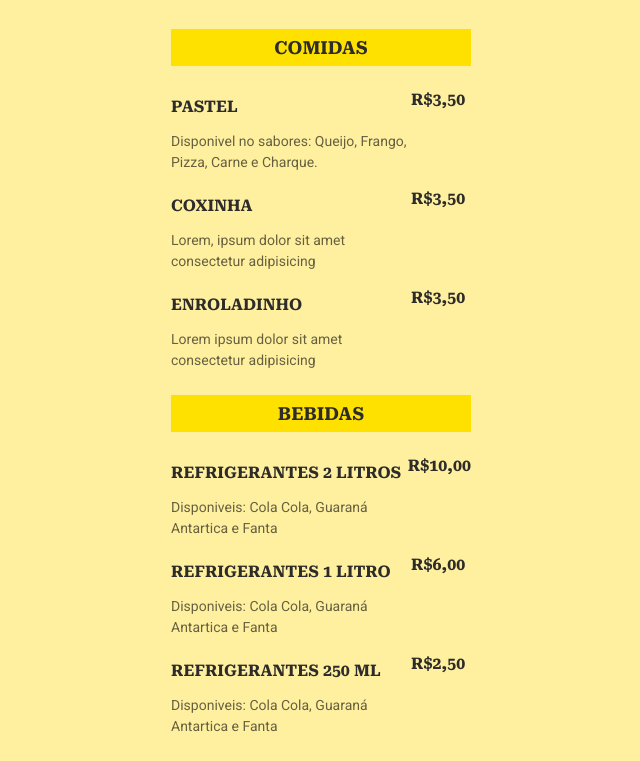
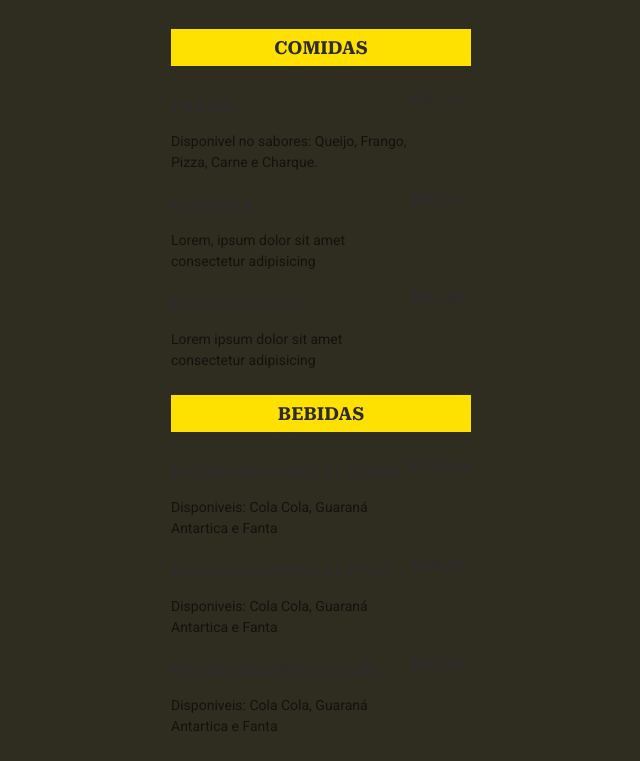
Before and after one commit to cauasantoslt/snaks, a plain HTML site: page index.html in a window 1280 px wide. Shown: the part 104-865 px from the top of the page, without its empty margins (319-959 px from the left). Drawn offline with Linux system fonts and the light colour scheme.

Commit message:
Update style.css

```diff
--- a/style.css
+++ b/style.css
@@ -4,7 +4,7 @@
 }
 
 body {
-  background-color: #ffd9005f;
+  background-color: #2f2d20;
   font-family: "Roboto" , sans-serif;
 }
 
```
